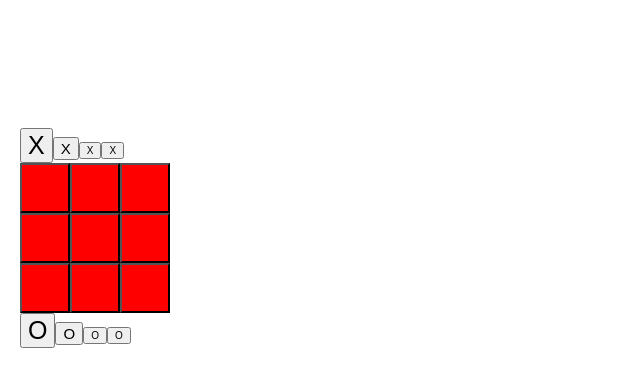
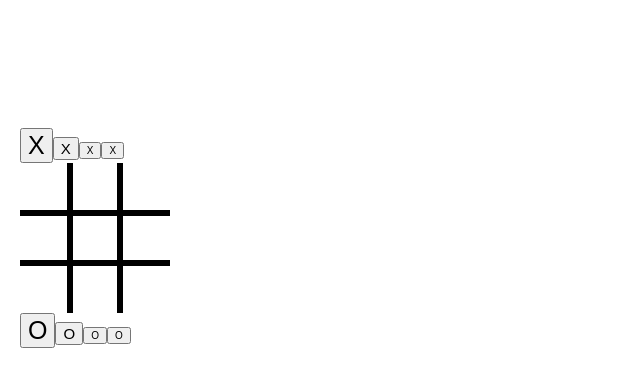
Before and after one commit to vitorjaum/jogoDaVelha2, a React (Create React App) app: page / in a window 1280 px wide. Shown: the top 386 px of the page, without its empty margins (0-640 px from the left). Built offline with nearby package versions, Linux system fonts and the light colour scheme.

Commit message:
add table style

```diff
--- a/src/components/square/Square.css
+++ b/src/components/square/Square.css
@@ -1,7 +1,33 @@
 .square {
-  background-color: red;
+  background-color: transparent;
+  border-style: solid;
+  border-color: black;
 }
 
-.square:enabled {
-  background-color: yellowgreen;
+#square-0 {
+  border-width: 0 3px 3px 0;
 }
+#square-1 {
+  border-width: 0 3px 3px;
+}
+#square-2 {
+  border-width: 0 0 3px 3px;
+}
+#square-3 {
+  border-width: 3px 3px 3px 0;
+}
+#square-4 {
+  border-width: 3px;
+}
+#square-5 {
+  border-width: 3px 0 3px 3px;
+}
+#square-6 {
+  border-width: 3px 3px 0 0;
+}
+#square-7 {
+  border-width: 3px 3px 0 3px;
+}
+#square-8 {
+  border-width: 3px 0 0 3px;
+}
--- a/src/components/square/Square.jsx
+++ b/src/components/square/Square.jsx
@@ -17,11 +17,11 @@ const possibilities = [
   [2, 4, 6],
 ];
 
-const pieceSize = [0, 10, 10, 15, 25];
+const pieceSize = [0, 12, 12, 20, 30];
 
 const Square = ({ position }) => {
   const [int, setInt] = useState("");
-  const [stl, setStl] = useState({ backgroundColor: "red" });
+  const [stl, setStl] = useState({});
 
   const play = () => {
     console.log(currentPieces[position]);
@@ -57,6 +57,7 @@ const Square = ({ position }) => {
       style={stl}
       onClick={play}
       className={"square"}
+      id={`square-${position}`}
     />
   );
 };
```
